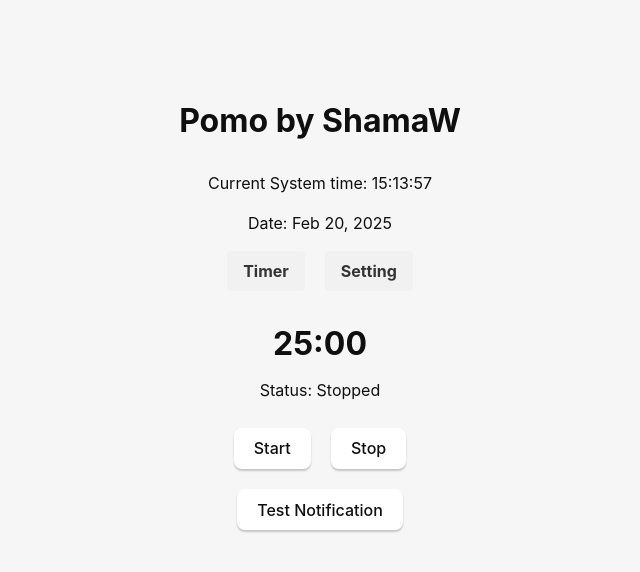
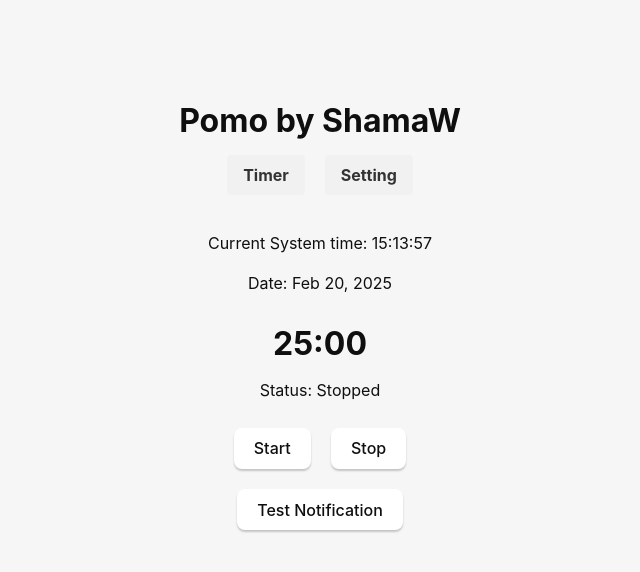
Before and after one commit to ShamaW/cedt-indiv-pomodoro, a React (Vite) app: page / in a window 1280 px wide. Shown: the top 572 px of the page, without its empty margins (320-960 px from the left). Built offline with nearby package versions, Linux system fonts and the light colour scheme.

Commit message:
Refactor App component to use Layout for consistent structure and integrate Navigation

```diff
--- a/src/App.tsx
+++ b/src/App.tsx
@@ -1,8 +1,8 @@
 import React, { useState, useEffect } from 'react';
-import { Navigation, AppRouter } from './AppNavigation.tsx';
+import { AppRouter } from './AppNavigation.tsx';
+import Layout from './Layout.tsx';
 
 function App() {
-    // const [name, setName] = useState("");
     const [currentTime, setCurrentTime] = useState(new Date());
 
     useEffect(() => {
@@ -13,15 +13,13 @@
     }, [])
 
     return (
-        <main className="container">
-            <h1>Pomo by ShamaW</h1>
+        <Layout>
             <div className="time-display">
                 <p>Current System time: {currentTime.toLocaleTimeString(undefined, {hour12: false})}</p>
                 <p>Date: {currentTime.toLocaleDateString(undefined, {dateStyle:'medium'})}</p>
             </div>
-            <Navigation />
             <AppRouter />
-        </main>
+        </Layout>
     );
 }
 
--- /dev/null
+++ b/src/Layout.tsx
@@ -0,0 +1,18 @@
+import React from "react";
+import { Navigation } from "./AppNavigation";
+
+interface LayoutProps {
+    children: React.ReactNode;
+}
+
+const Layout = ({ children }: LayoutProps) =>{
+    return (
+        <main className="container">
+            <h1>Pomo by ShamaW</h1>
+            <Navigation />
+            {children}
+        </main>
+    );
+}
+
+export default Layout
```
